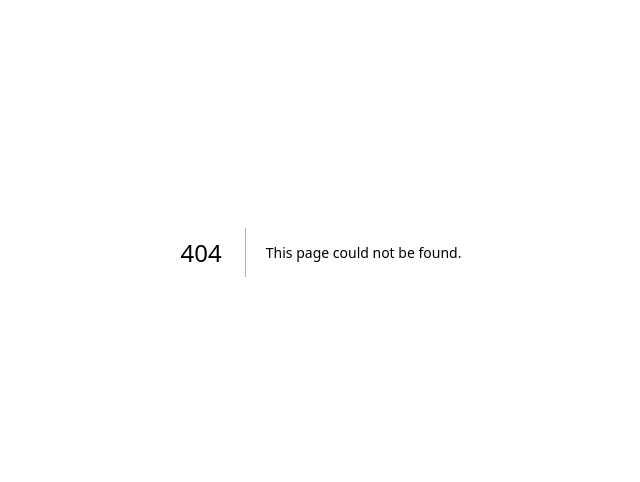
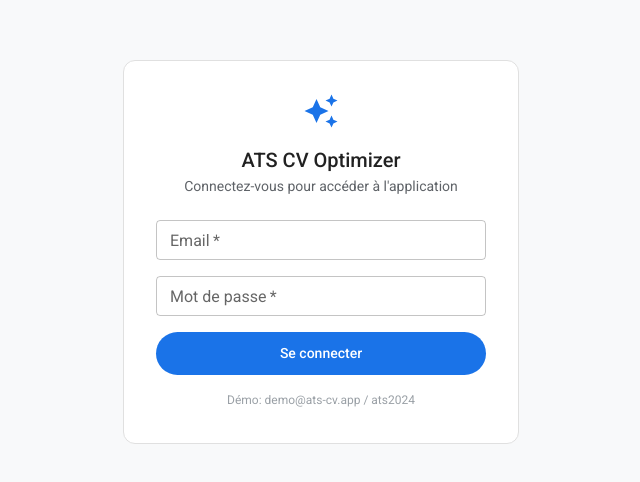
Before and after one commit to jeremybiv/ats-cv-optimizer, a Next.js app: page /login in a window 1280 px wide. Before the commit this address had no page. Shown: the part 148-630 px from the top of the page, without its empty margins (319-959 px from the left). Built offline with nearby package versions, Linux system fonts and the light colour scheme.

Commit message:
feat: add next-auth login/password auth

```diff
--- /dev/null
+++ b/middleware.js
@@ -0,0 +1,2 @@
+export { default } from 'next-auth/middleware';
+export const config = { matcher: ['/', '/api/optimize'] };
--- a/package.json
+++ b/package.json
@@ -16,6 +16,7 @@
     "axios": "^1.7.0",
     "cheerio": "^1.0.0",
     "next": "^14.2.0",
+    "next-auth": "^4.24.0",
     "pdfjs-dist": "^4.0.0",
     "react": "^18.3.0",
     "react-dom": "^18.3.0"
--- a/pages/_app.js
+++ b/pages/_app.js
@@ -1,4 +1,5 @@
 import * as React from 'react';
+import { SessionProvider } from 'next-auth/react';
 import { ThemeProvider, createTheme, CssBaseline } from '@mui/material';
 import '@fontsource/roboto/300.css';
 import '@fontsource/roboto/400.css';
@@ -19,11 +20,13 @@ const theme = createTheme({
   },
 });
 
-export default function App({ Component, pageProps }) {
+export default function App({ Component, pageProps: { session, ...pageProps } }) {
   return (
-    <ThemeProvider theme={theme}>
-      <CssBaseline />
-      <Component {...pageProps} />
-    </ThemeProvider>
+    <SessionProvider session={session}>
+      <ThemeProvider theme={theme}>
+        <CssBaseline />
+        <Component {...pageProps} />
+      </ThemeProvider>
+    </SessionProvider>
   );
 }
--- /dev/null
+++ b/pages/login.js
@@ -0,0 +1,49 @@
+import { useState } from 'react';
+import { signIn } from 'next-auth/react';
+import { useRouter } from 'next/router';
+import { Container, Box, Typography, TextField, Button, Paper, Alert } from '@mui/material';
+import AutoAwesomeIcon from '@mui/icons-material/AutoAwesome';
+
+export default function Login() {
+  const [email, setEmail] = useState('');
+  const [password, setPassword] = useState('');
+  const [error, setError] = useState('');
+  const [loading, setLoading] = useState(false);
+  const router = useRouter();
+
+  const handleSubmit = async (e) => {
+    e.preventDefault(); setLoading(true); setError('');
+    const res = await signIn('credentials', { email, password, redirect: false });
+    if (res?.ok) router.push('/');
+    else setError('Email ou mot de passe incorrect.');
+    setLoading(false);
+  };
+
+  return (
+    <Box sx={{ minHeight: '100vh', bgcolor: '#f8f9fa', display: 'flex', alignItems: 'center', justifyContent: 'center' }}>
+      <Container maxWidth="xs">
+        <Paper elevation={0} sx={{ border: '1px solid #e0e0e0', borderRadius: 3, p: 4 }}>
+          <Box sx={{ textAlign: 'center', mb: 3 }}>
+            <AutoAwesomeIcon sx={{ color: '#1a73e8', fontSize: 36, mb: 1 }} />
+            <Typography variant="h6" sx={{ fontWeight: 500 }}>ATS CV Optimizer</Typography>
+            <Typography variant="body2" sx={{ color: '#5f6368' }}>Connectez-vous pour accéder à l'application</Typography>
+          </Box>
+          <form onSubmit={handleSubmit}>
+            <TextField fullWidth size="small" label="Email" type="email" value={email}
+              onChange={(e) => setEmail(e.target.value)} sx={{ mb: 2 }} required />
+            <TextField fullWidth size="small" label="Mot de passe" type="password" value={password}
+              onChange={(e) => setPassword(e.target.value)} sx={{ mb: 2 }} required />
+            {error && <Alert severity="error" sx={{ mb: 2, borderRadius: 2 }}>{error}</Alert>}
+            <Button fullWidth variant="contained" type="submit" disabled={loading}
+              sx={{ borderRadius: '28px', textTransform: 'none', bgcolor: '#1a73e8', py: 1.2 }}>
+              {loading ? 'Connexion...' : 'Se connecter'}
+            </Button>
+          </form>
+          <Typography variant="caption" sx={{ color: '#9aa0a6', display: 'block', textAlign: 'center', mt: 2 }}>
+            Démo: demo@ats-cv.app / ats2024
+          </Typography>
+        </Paper>
+      </Container>
+    </Box>
+  );
+}
```
Also changed, not shown: pages/api/auth/[...nextauth].js (added, +31 -0 lines), 1 other file (tests, documents, lock files or other folders).
